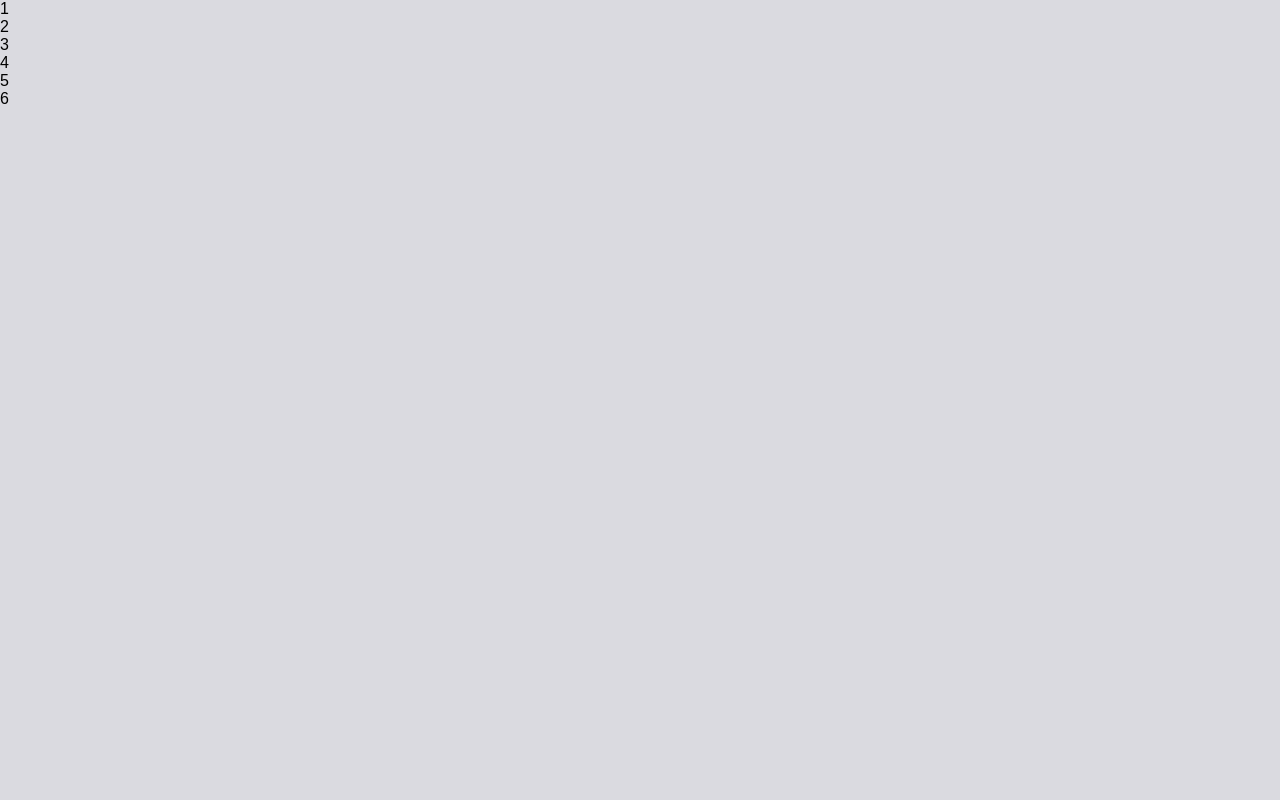
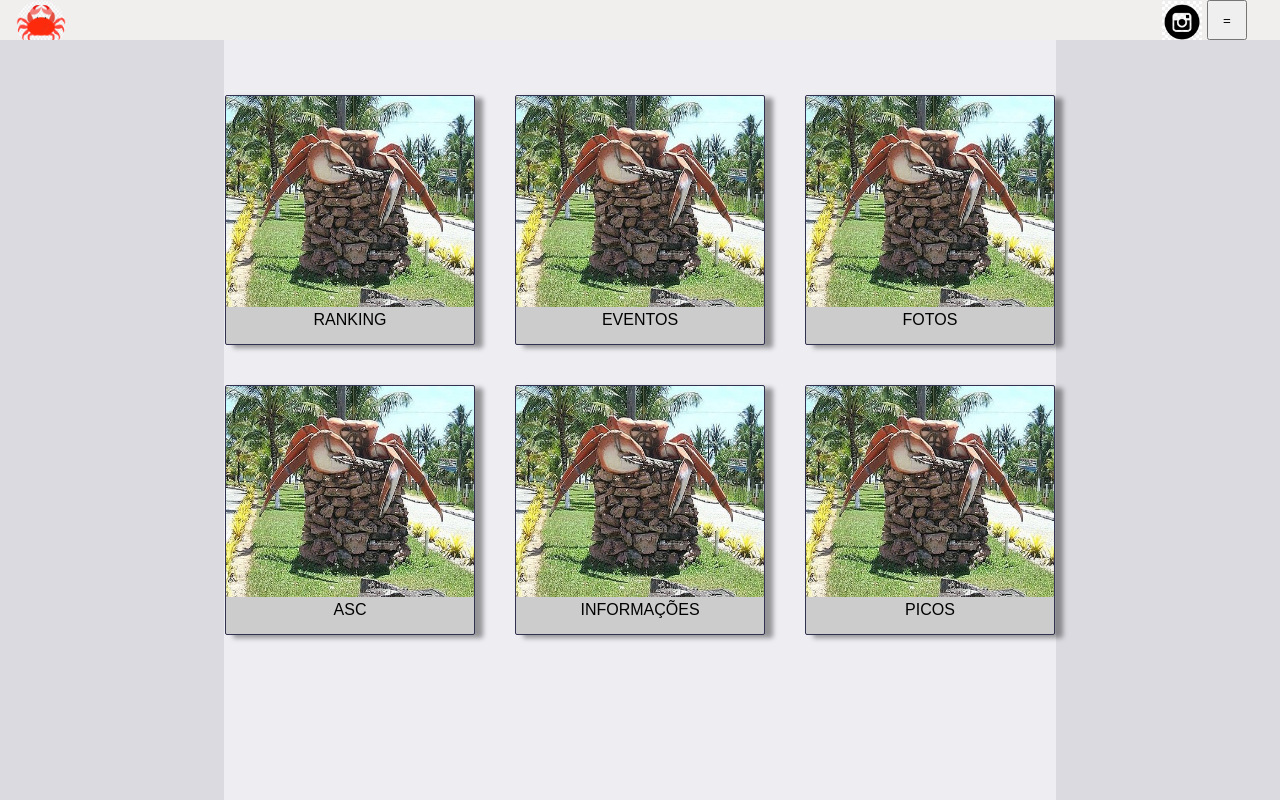
Before and after one commit to Evanjr73/ASC, a Next.js app in the folder my-next-app/: page /picos in a window 1280 px wide. Built offline with nearby package versions, Linux system fonts and the light colour scheme.

Commit message:
estilização das outras paginas

```diff
--- a/my-next-app/pages/noticias.tsx
+++ b/my-next-app/pages/noticias.tsx
@@ -15,8 +15,9 @@ export default function Noticias(){
 
 
             <div className="bodyy">
+                <div className="separa"></div>
+                <Noticia></Noticia>
 
-                <Noticia></Noticia>
 
 
             </div>
--- a/my-next-app/pages/picos.tsx
+++ b/my-next-app/pages/picos.tsx
@@ -1,10 +1,9 @@
 import React from "react";
 import { ReactDOM } from "react";
 import Image from "next/image";
+import Nave from "../src/nav";
 
-
-
-
+import costa from '../src/img/costa.jpg'
 
 
 
@@ -18,18 +17,48 @@ import Image from "next/image";
 
         <div id="picos1">
 
+            <Nave></Nave>
 
 
-            <div className="pico">1</div>
-            <div className="pico">2</div>
-            <div className="pico">3</div>
-            <div className="pico">4</div>
-            <div className="pico">5</div>
-            <div className="pico">6</div>
+            <div className="bodyy">
+                <div className="separa"></div>
 
 
 
 
+
+                <div id="categoriasdiv2">
+
+                    <div className="categorias" id="cate1">
+                                <Image src={costa} alt= "" className="fotocate"/>
+                        <p>RANKING</p>
+                    </div>
+                    <div className="categorias" id="cate2">
+                        <Image src={costa} alt= "" className="fotocate"/>
+                        <p>EVENTOS</p>
+                    </div>
+                    <div className="categorias" id="cate3">
+                        <Image src={costa} alt= "" className="fotocate"/>
+                        <p>FOTOS</p>
+                    </div>
+
+                    <div className="categorias" id="cate4">
+                        <Image src={costa} alt= "" className="fotocate"/>
+                        <p>ASC</p></div>
+                        <div className="categorias" id="cate5">
+
+                            <Image src={costa} alt= "" className="fotocate"/>
+
+                            <p>INFORMAÇÕES</p></div>
+                        <div className="categorias" id="cate6">
+
+                            <Image src={costa} alt= "" className="fotocate"/>
+                                PICOS
+
+                </div>
+
+            </div>
+</div>
 
 
 
--- a/my-next-app/src/categorias.tsx
+++ b/my-next-app/src/categorias.tsx
@@ -40,7 +40,9 @@ export default function Categorias(){
                 <div className="categorias" id="cate6">
 
                     <Image src={picos} alt= "" className="fotocate"/>
-                    PICOS</div>
+                    PICOS
+
+                </div>
             </div>
 
 
--- a/my-next-app/styles/globals.css
+++ b/my-next-app/styles/globals.css
@@ -1,7 +1,8 @@
 *{
   padding:0 ;
   margin: 0;
-  font-family: sans-serif;
+  font-family: sans-serif ;
+
 
 }
 
@@ -235,10 +236,23 @@ input{
 
 
 .bodyy{
-  background-color: rgb(242, 234, 234);
+  background-color: rgb(237, 237, 242);
   width: 85%;
   height: 100vh;
   margin: auto;
+}
+.separa{
+  height: 80px;
+}
+
+.noticiass{
+
+  padding: 18px;
+  height: auto;
+  width: 44rem;
+  background-color: rgba(28, 21, 237, 0.632);
+  margin: auto;
+
 }
 
 
@@ -308,6 +322,16 @@ input{
   border-radius: 7px;
 }
 
+.noticiass{
+
+
+  height: auto;
+  width: 17rem;
+  background-color: rgba(28, 21, 237, 0.632);
+  margin: auto;
+  padding: 18px;
+}
+
 
 
 }
@@ -373,8 +397,23 @@ input{
     width: 40px;
     margin: 2% 5px;
   }
+  .bodyy{
+    background-color: rgb(237, 237, 242);
+    width: 65%;
+    height: 100vh;
+    margin: auto;
+  }
+
+  .noticiass{
+
+    padding: 18px;
+    height: auto;
+    width: 75%;
+    background-color: rgba(28, 21, 237, 0.632);
+    margin: auto;
 
 
+  }
 
 
 }
```
Also changed, not shown: my-next-app/src/noticia.tsx (+6 -2 lines), my-next-app/src/img/costa.jpg (added).
